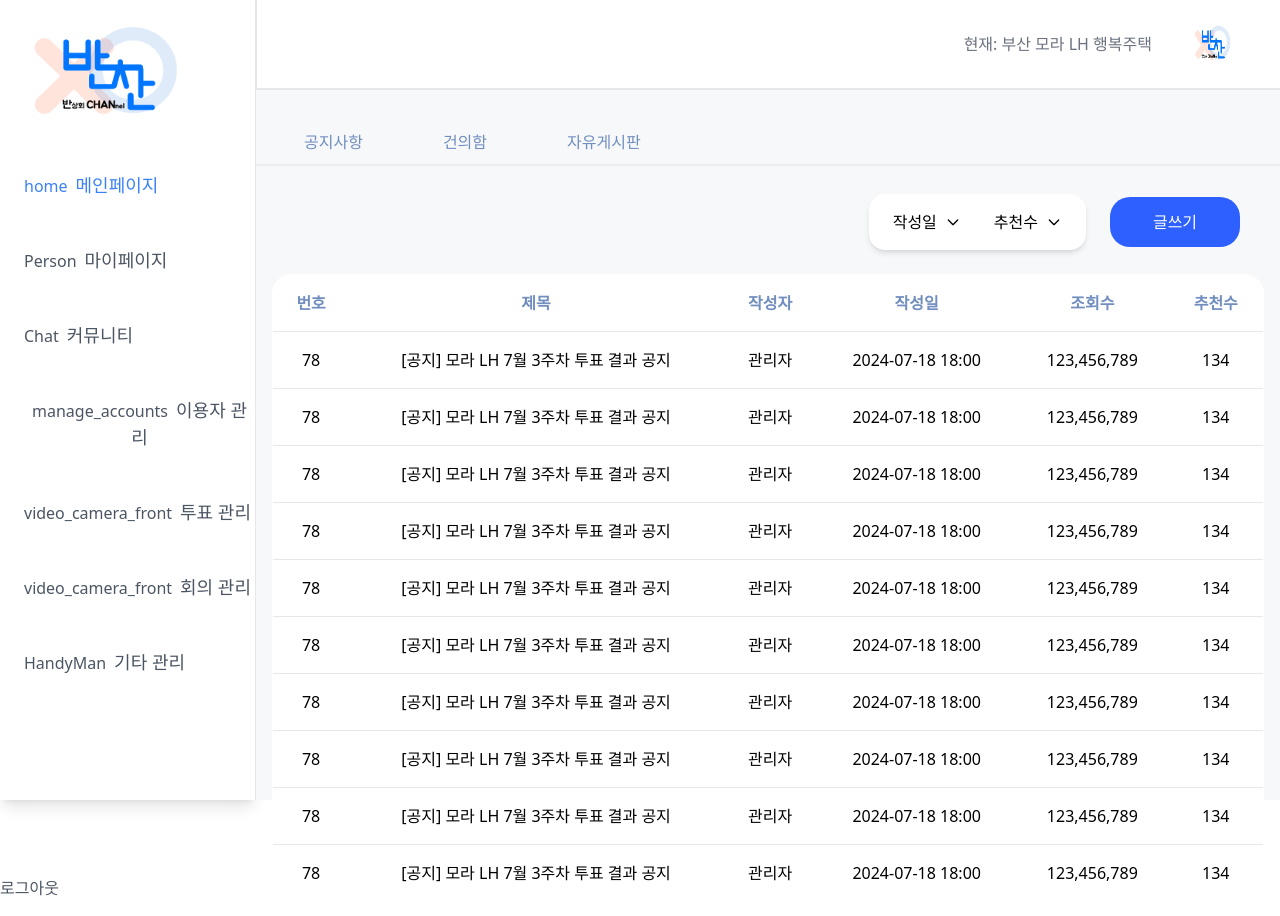
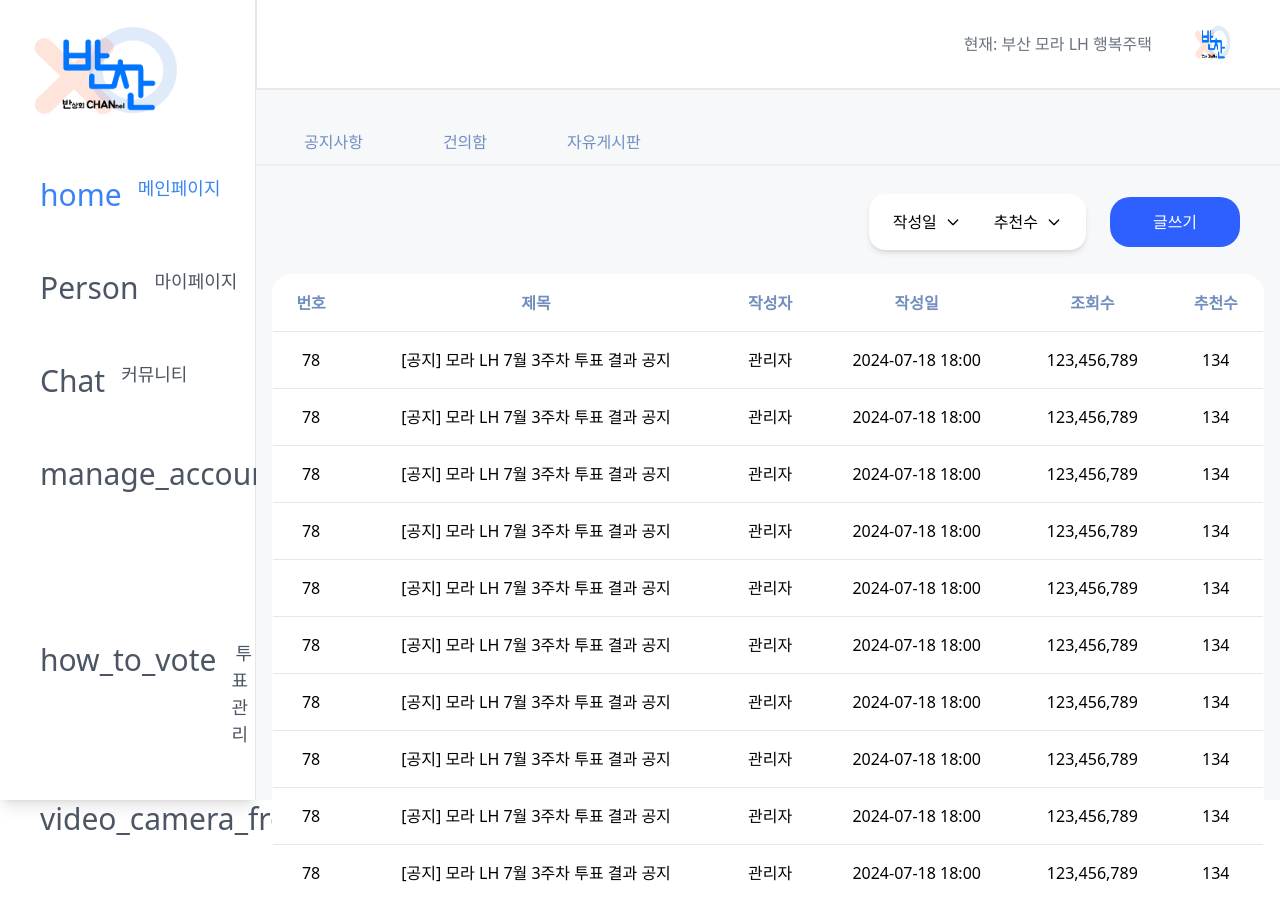
Before and after one commit to wodyddldl333/banchan, a React app in the folder BanChan_FE/: page /community/notice in a window 1280 px wide. Shown: the top 916 px of the page. Built offline with nearby package versions, Linux system fonts and the light colour scheme; the HTML template or start-up script is replaced by a standard one.

Commit message:
[Style] main UI Modified

```diff
--- a/BanChan_FE/src/components/Community/Notice.tsx
+++ b/BanChan_FE/src/components/Community/Notice.tsx
@@ -195,7 +195,7 @@ const Notice = () => {
             ))}
           </tbody>
         </table>
-        <div className="flex justify-center mt-4">
+        <div className="flex justify-center mt-6">
           <button className="px-3 py-1 border rounded-l bg-gray-200">
             이전
           </button>
--- a/BanChan_FE/src/components/MainSideBar.tsx
+++ b/BanChan_FE/src/components/MainSideBar.tsx
@@ -13,61 +13,92 @@ const MainSideBar = () => {
         />
         <nav className="space-y-12 text-center mt-12">
           <div className="flex items-center w-full text-blue-500">
-            <a href="#" className=" pl-6">
-              <span className="material-symbols-outlined">home</span>
+            <a href="#" className=" pl-10 flex">
+              <span className="material-symbols-outlined text-[30px]">
+                home
+              </span>
+              <div className="mt-[2.8px] ml-2">
                 <span className="ml-2 text-[18px]">메인페이지</span>
+              </div>
             </a>
           </div>
 
-          <div className="flex items-centerx w-full text-gray-600">
-            <a href="#" className="pl-6">
-              <span className="material-symbols-outlined ">Person</span>
+          <div className="flex items-center w-full text-gray-600">
+            <a href="#" className="pl-10 flex">
+              <span className="material-symbols-outlined text-[30px]">
+                Person
+              </span>
+              <div className="mt-[2.8px] ml-2">
                 <span className="ml-2 text-[18px]">마이페이지</span>
+              </div>
             </a>
           </div>
 
           <div className="flex items-center  w-full text-gray-600 ">
-            <a href="#" className="pl-6">
-              <span className="material-symbols-outlined">Chat</span>
+            <a href="#" className="pl-10 flex">
+              <span className="material-symbols-outlined text-[30px]">
+                Chat
+              </span>
+              <div className="mt-[2.8px] ml-2">
                 <span className="ml-2 text-[18px]">커뮤니티</span>
+              </div>
             </a>
           </div>
 
-          <div className="flex items-centerx w-full text-gray-600">
-            <a href="#" className="pl-6">
-              <span className="material-symbols-outlined ">
+          <div className="flex items-center w-full text-gray-600">
+            <a href="#" className="pl-10 flex">
+              <span className="material-symbols-outlined text-[30px]">
                 manage_accounts
               </span>
+              <div className="mt-[2.8px] ml-2">
                 <span className="ml-2 text-[18px]">이용자 관리</span>
+              </div>
             </a>
           </div>
 
-          <div className="flex items-centerx w-full text-gray-600">
-            <a href="#" className="pl-6">
-              <span className="material-symbols-outlined ">
-                video_camera_front
+          <div className="flex items-center w-full text-gray-600">
+            <a href="#" className="pl-10 flex">
+              <span className="material-symbols-outlined text-[30px]">
+                how_to_vote
               </span>
+              <div className="mt-[2.8px] ml-2">
                 <span className="ml-2 text-[18px]">투표 관리</span>
+              </div>
             </a>
           </div>
 
-          <div className="flex items-centerx w-full text-gray-600">
-            <a href="#" className="pl-6">
-              <span className="material-symbols-outlined ">
+          <div className="flex items-center w-full text-gray-600">
+            <a href="#" className="pl-10 flex">
+              <span className="material-symbols-outlined text-[30px]">
                 video_camera_front
               </span>
+              <div className="mt-[2.8px] ml-2">
                 <span className="ml-2 text-[18px]">회의 관리</span>
+              </div>
             </a>
           </div>
 
-          <div className="flex items-centerx w-full text-gray-600">
-            <a href="#" className="pl-6">
-              <span className="material-symbols-outlined ">HandyMan</span>
+          <div className="flex items-center w-full text-gray-600">
+            <a href="#" className="pl-10 flex">
+              <span className="material-symbols-outlined text-[30px]">
+                HandyMan
+              </span>
+              <div className="mt-[2.8px] ml-2">
                 <span className="ml-2 text-[18px]">기타 관리</span>
+              </div>
             </a>
           </div>
         </nav>
-        <button className=" text-gray-600 mt-[200px]">로그아웃</button>
+        <div className="flex items-centerx w-full text-gray-600">
+          <div className="pl-10 flex mt-[200px]">
+            <span className="material-symbols-outlined text-[30px]">
+              logout
+            </span>
+            <div className="mt-[2.8px] ml-2">
+              <button className=" ml-2 text-[18px] ">로그아웃</button>
+            </div>
+          </div>
+        </div>
       </div>
     </div>
   );
--- a/BanChan_FE/src/pages/LoginPage.tsx
+++ b/BanChan_FE/src/pages/LoginPage.tsx
@@ -74,7 +74,7 @@ const LoginPage = () => {
         </div>
         <div className="relative mb-6">
           <button
-            className="w-full h-14 bg-gray-800 text-white rounded-lg transition-transform transform hover:bg-black hover:scale-105"
+            className="w-full h-14 bg-customBlue text-white rounded-lg transition-transform transform hover:bg-customBlue hover:scale-105"
             id="submit"
             onClick={validate}
           >
```
Lines whose indentation alone changed are shown as unchanged.
